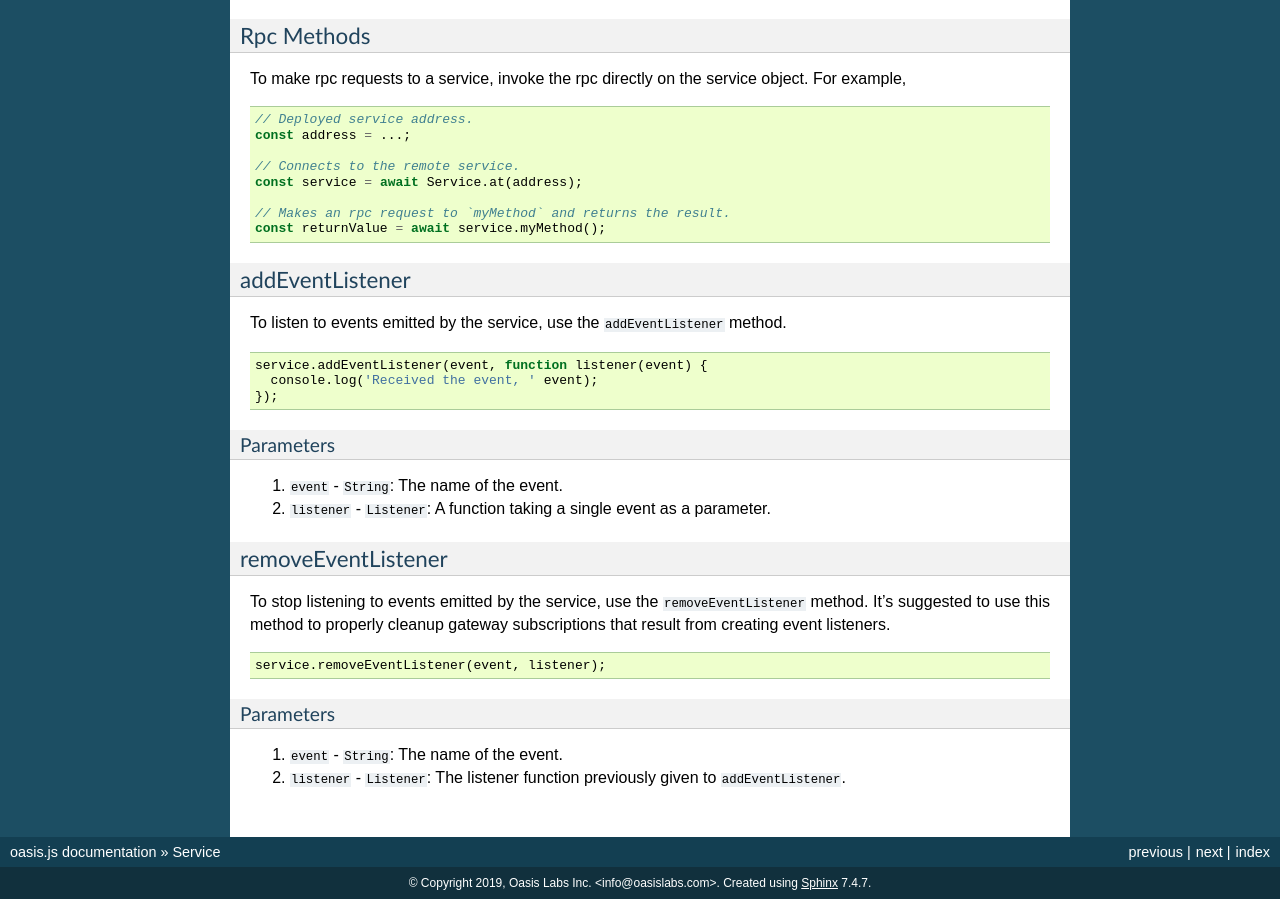
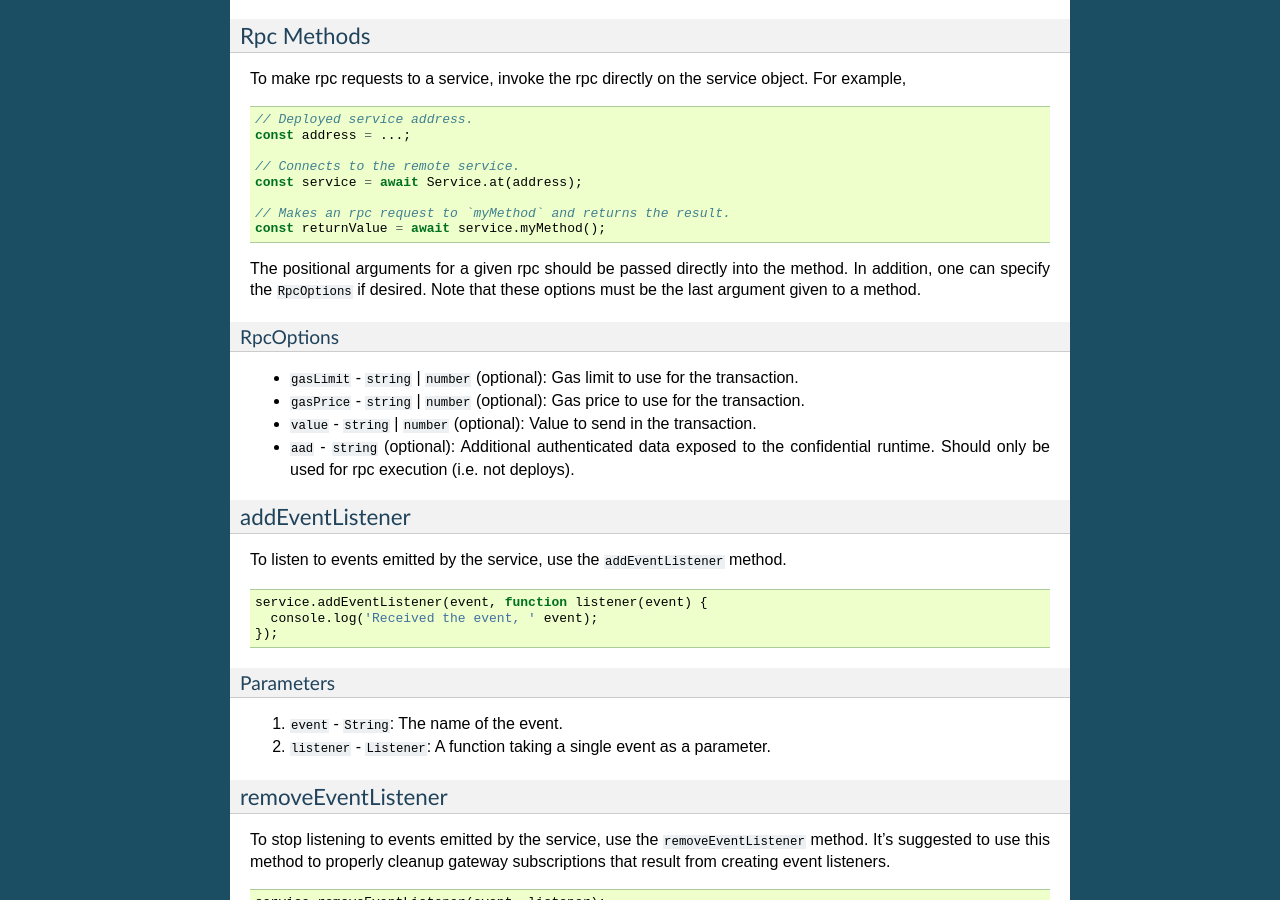
Before and after one commit to oasislabs/oasis.js, a Sphinx documentation site: the page built from docs/service.rst, in a window 1280 px wide and 900 px high, scrolled down 1003 px. Built offline with Sphinx 7.4.7, drawn with Linux system fonts in a browser that asks for light colours.

Commit message:
Doc updates

```diff
--- a/docs/gateways.rst
+++ b/docs/gateways.rst
@@ -25,11 +25,12 @@ It currently only supports HTTP.
 
 .. code-block:: javascript
 
-   new oasis.gateways.Gateway('http://localhost:8545');
+   new oasis.gateways.Gateway(url, httpHeaders);
 
 Parameters
 ----------
 1. ``url`` - ``String``: The url of the gateway.
+2. ``httpHeaders`` - ``Object``: The http headers to use for authentiication with the gateway. For example, :code:`{ headers: new Map([['X-OASIS-INSECURE-AUTH', 'VALUE']]) }`.
 
 ---------------------------------------------------------------------------
 
--- a/docs/links.rst
+++ b/docs/links.rst
@@ -1,7 +1,7 @@
 .. _oasis: https://docs.oasiscloud.io/en/latest/
 .. _ethers.js: https://docs.ethers.io/ethers.js
 .. _wallet: https://docs.ethers.io/ethers.js/html/api-wallet.html#wallet
-.. _web3.js: https://web3js.readthedocs.io/en/1.0/
+.. _web3.js: https://web3js.readthedocs.io
 .. _web3-rpc: https://github.com/ethereum/wiki/wiki/JSON-RPC
 .. _Deoxysii.js: https://github.com/oasislabs/deoxysii.js
 .. _oasis-rs: https://github.com/oasislabs/oasis-rs
--- a/docs/service.rst
+++ b/docs/service.rst
@@ -76,6 +76,18 @@ For example,
    // Makes an rpc request to `myMethod` and returns the result.
    const returnValue = await service.myMethod();
 
+The positional arguments for a given rpc should be passed directly into the method.
+In addition, one can specify the ``RpcOptions`` if desired. Note that these options
+must be the last argument given to a method.
+
+.. _rpc-options:
+
+RpcOptions
+----------
+* ``gasLimit`` - ``string`` | ``number`` (optional): Gas limit to use for the transaction.
+* ``gasPrice`` - ``string`` | ``number`` (optional): Gas price to use for the transaction.
+* ``value`` - ``string`` | ``number`` (optional): Value to send in the transaction.
+* ``aad`` - ``string`` (optional): Additional authenticated data exposed to the confidential runtime. Should only be used for rpc execution (i.e. not deploys).
 
 -----------------
 addEventListener
```
Also changed, not shown: README.md (+5 -7 lines), docs/deploy.rst (+4 -5 lines), docs/examples.rst (+4 -4 lines), docs/getting-started.rst (+36 -38 lines), 1 other file.
